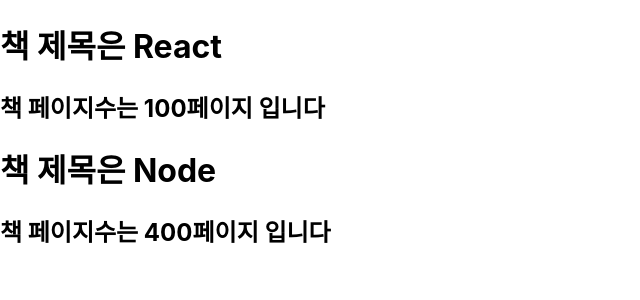
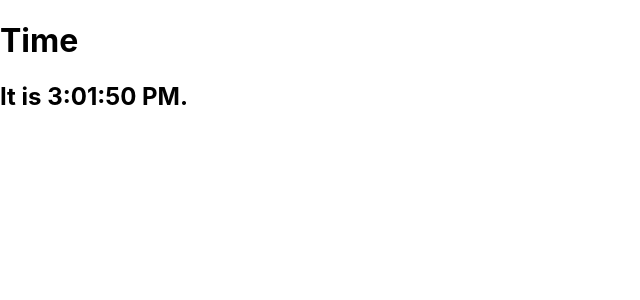
Before and after one commit to murphybread/stateviz, a React (Create React App) app in the folder stateviz-react/: page / in a window 1280 px wide. Shown: the top 300 px of the page, without its empty margins (0-640 px from the left). Built offline with nearby package versions, Linux system fonts and the light colour scheme.

Commit message:
feat: Clock component test

```diff
--- /dev/null
+++ b/stateviz-react/src/Chapter04/Clock.jsx
@@ -0,0 +1,14 @@
+import React from "react";
+
+
+function Clock (props){
+
+
+    return (
+        <div>
+            <h1>Time</h1>
+            <h2>{`It is ${new Date().toLocaleTimeString()}.`}</h2>
+        </div>
+    );
+}
+export default Clock;
--- a/stateviz-react/src/index.js
+++ b/stateviz-react/src/index.js
@@ -5,10 +5,12 @@
 import reportWebVitals from './reportWebVitals';
 import Library from './Chapter03/Library';
 
+import Clock from './Chapter04/Clock';
+
 const root = ReactDOM.createRoot(document.getElementById('root'));
 root.render(
   <React.StrictMode>
-    <Library />
+    <Clock />
   </React.StrictMode>
 );
 
```
